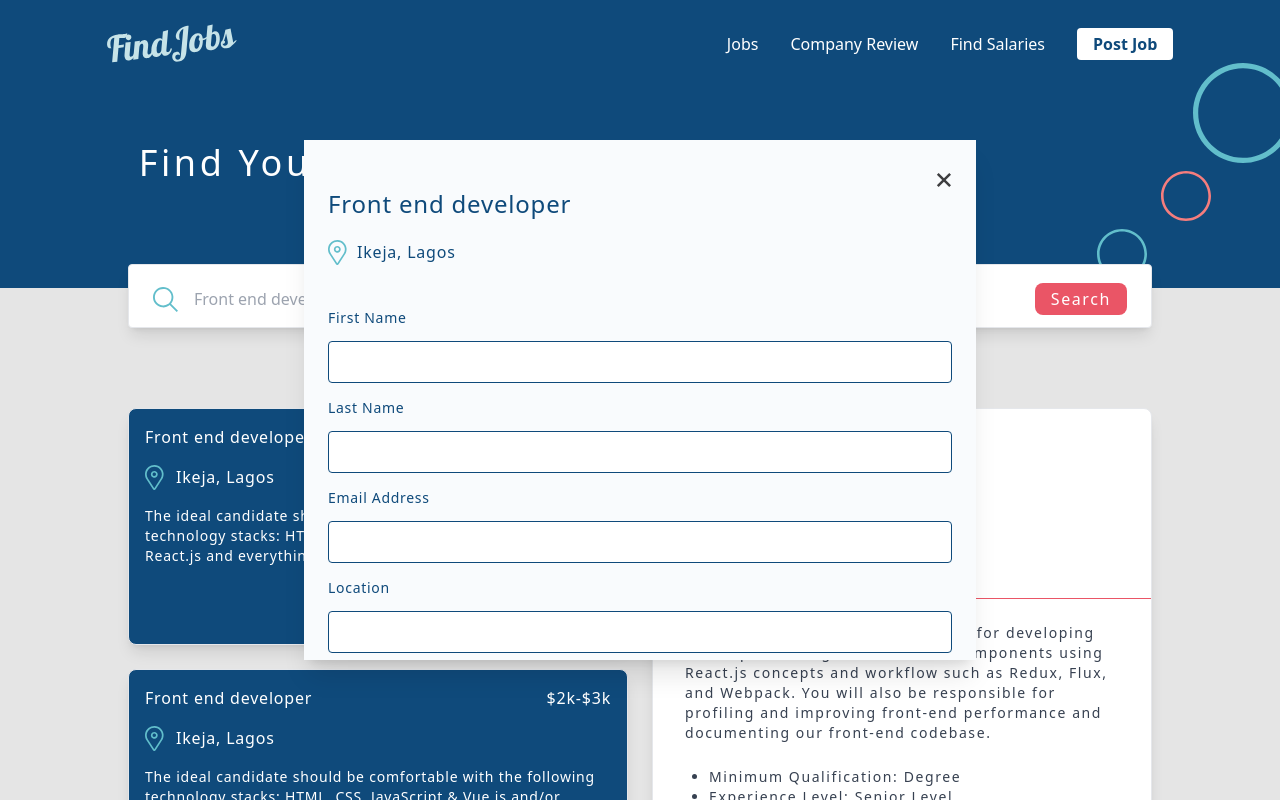
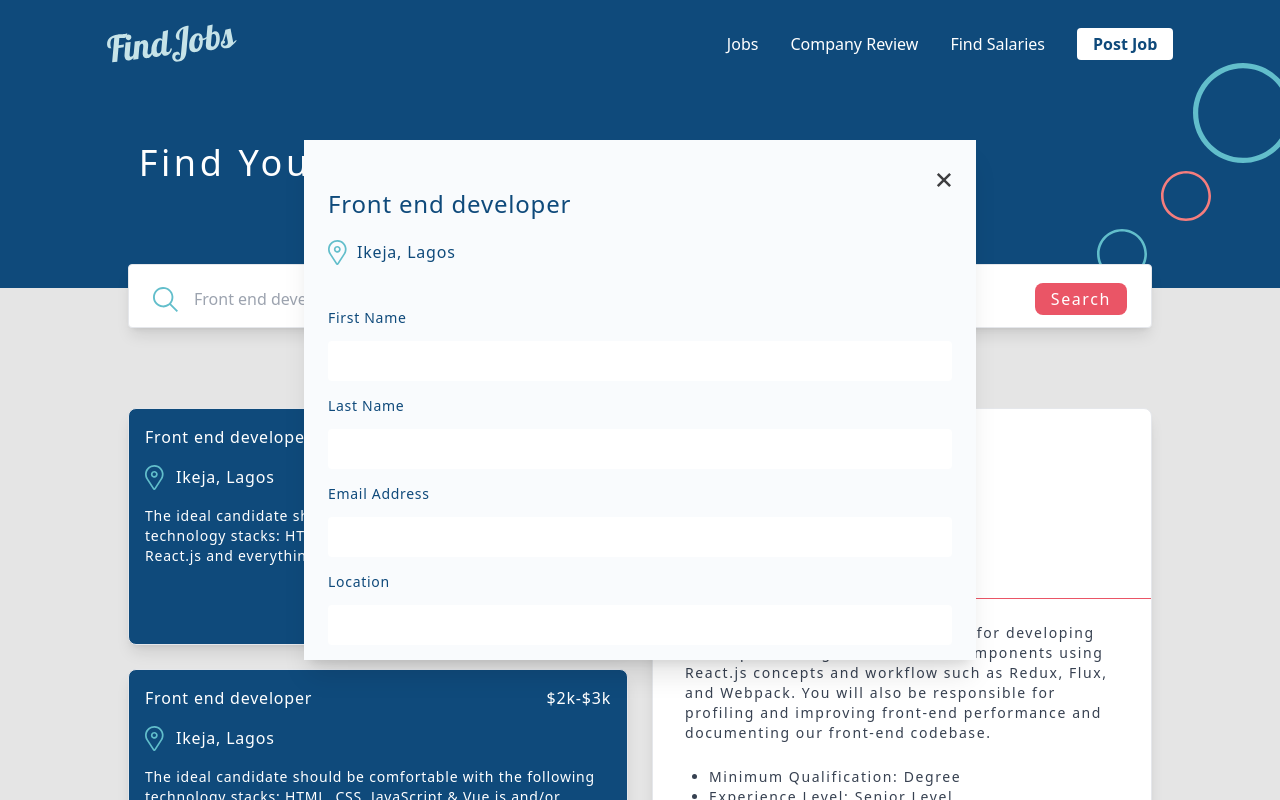
Before and after one commit to codeddave/ted-assessment, a React (Create React App) app: page / in a window 1280 px wide. Both pictures are taken after a click on the button "Apply Via Find Job". Shown: the top 800 px of the page. Built offline with nearby package versions, Linux system fonts and the light colour scheme.

Commit message:
changes to Custom Form Input component

```diff
--- a/src/components/CustomFormInput.jsx/CustomFormInput.jsx
+++ b/src/components/CustomFormInput.jsx/CustomFormInput.jsx
@@ -21,7 +21,7 @@ const CustomFormInput = ({
           type={type}
           placeholder={placeholder}
           {...field}
-          className="py-2 mt-3 w-full border company-blue-border rounded pl-2 outline-none text-gray-700"
+          className="py-2 mt-3 w-full thin-border rounded pl-2 outline-none text-gray-700"
         />
         {errors[field.name] && touched[field.name] ? (
           <span className="text-red-700">{errors[field.name]}</span>
```
